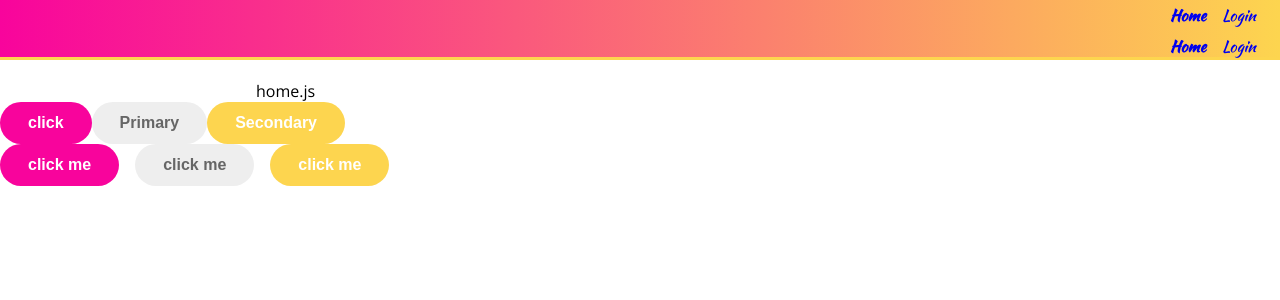
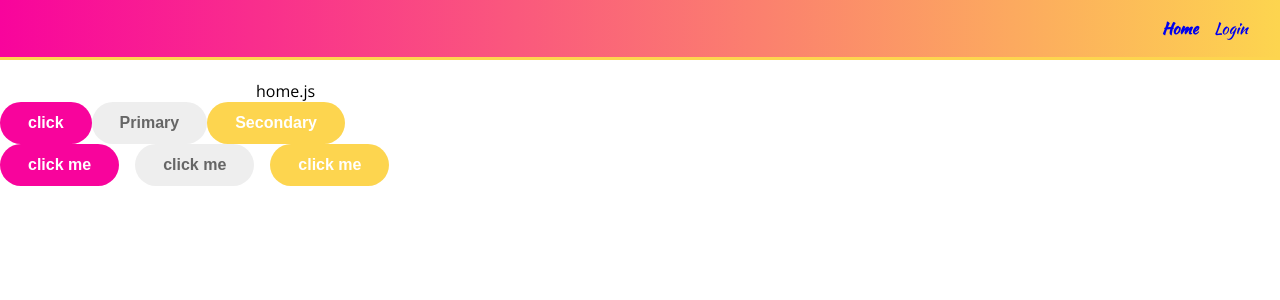
Before and after one commit to oanskyy/react-styled-components, a React (Create React App) app: page / in a window 1280 px wide. Shown: the top 300 px of the page. Built offline with nearby package versions, Linux system fonts and the light colour scheme.

Commit message:
Add media queries, add event handlers, add 'useState' hook

```diff
--- a/src/components/common/Header.js
+++ b/src/components/common/Header.js
@@ -14,22 +14,24 @@ const HeaderWrapper = styled.header`
     background-image: linear-gradient(to right, ${p => p.theme.primaryColor}, ${p => p.theme.secondaryColor});
     border-bottom: 3px solid ${p => p.theme.secondaryColor};
 `
+const Menu2 = styled.nav`
+    display: ${props => props.open ? 'block' : 'none'};
+    position: absolute;
+    width: 100%;
+    top: 60px;
+    left: 0;
+    padding: 8px;
+    border-bottom: 3px solid ${p => p.theme.secondaryColor};
 
-const Menu2 = styled.nav`
-    /* display: ${p => p.open ? 'block' : 'none'};  */
-    display: flex;
-    position: relative;
-    /* width: initial;
-    left: initial;
-    top: initial; */
-    /* border-bottom: 3px solid ${p => p.theme.secondaryColor};  */
-    margin: auto 0 auto auto;
-
-`
-
-const Menu = styled.nav`
-    display: flex;
-    justify-content: flex-end;
+    @media (min-width: 768px) {
+        display: flex;
+        position: relative;
+        border-bottom: none;
+        width: initial;
+        left: initial;
+        top: initial;
+        margin: auto 0 auto auto;
+    }
 `
 
 // destructure from the PROPS the 'isActive' prop, the childred and we use the spread operator '...' for any other props
@@ -53,8 +55,6 @@ const StyledLink = styled(Link)`
 const MobileMenuIcon = styled.div`
     margin: auto 0 auto auto;
     width: 25px;
-    min-width: 25px;
-    padding: 5px;
 
     >div{
         height: 3px;
@@ -62,7 +62,6 @@ const MobileMenuIcon = styled.div`
         margin: 5px 0;
         width: 100%;
     }
-
     @media (min-width: 764px) {
         display: none;
     }
@@ -76,7 +75,8 @@ export function Header(){
 
     return (
         <HeaderWrapper>
-            <MobileMenuIcon onClick={() => setMenuOpen(s => !s)}>
+            {/* add event handler */}
+            <MobileMenuIcon onClick={() => setMenuOpen(state => !state)}>
                 <div />
                 <div />
                 <div />
@@ -91,14 +91,6 @@ export function Header(){
 
                 {/* <Toggle></Toggle> */}
             </Menu2>
-            <Menu>
-            <StyledLink to="/" isActive={pathname === '/'}>
-                Home
-            </StyledLink>
-            <StyledLink to="/login" isActive={pathname === '/login'}>
-                Login
-            </StyledLink>
-            </Menu>
         </HeaderWrapper>
     )
 }
--- a/src/components/common/index.js
+++ b/src/components/common/index.js
@@ -1,3 +1,4 @@
 export * from './Button'
 export * from './PageLayout'
 export * from './Header'
+// export * from './Toggle'
```
